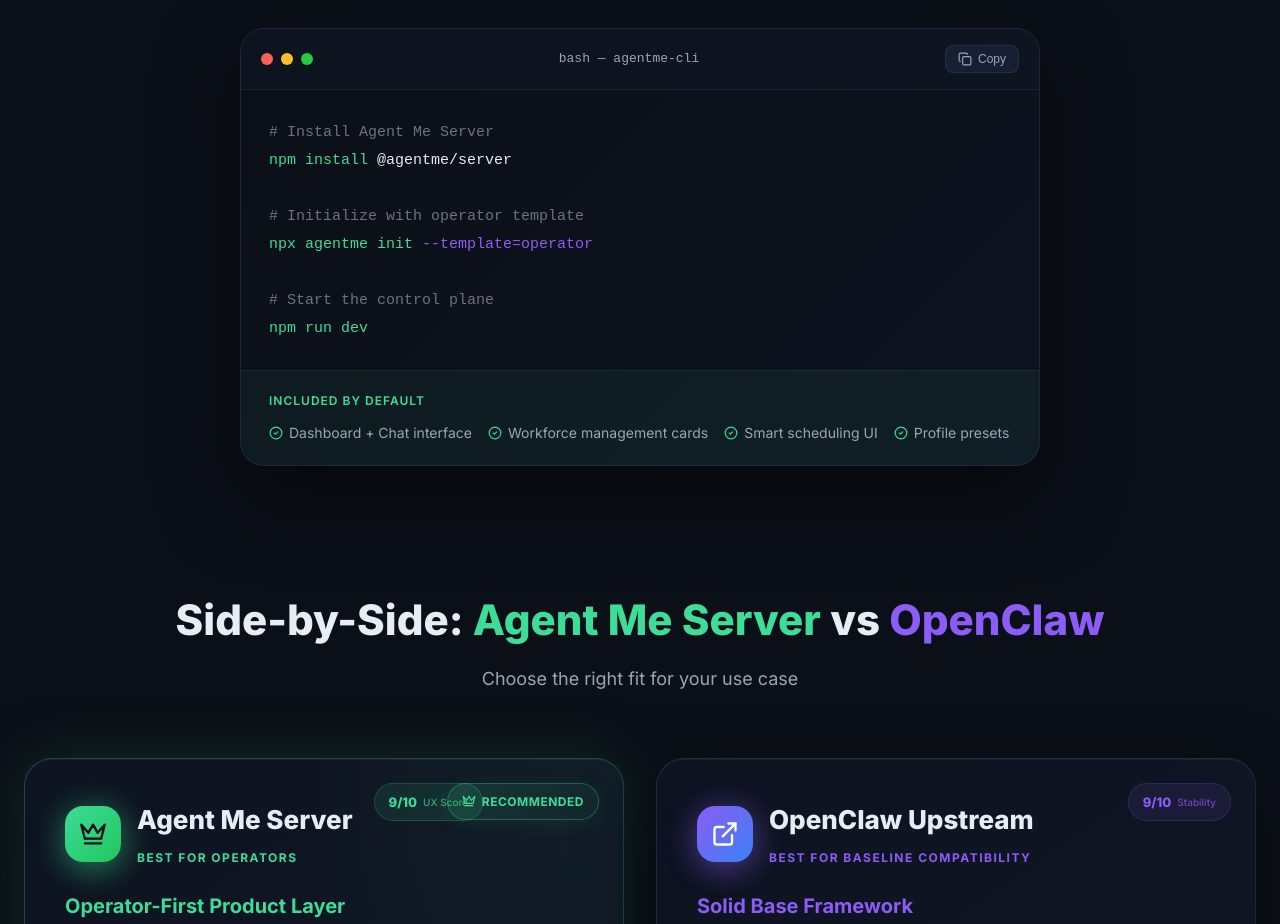
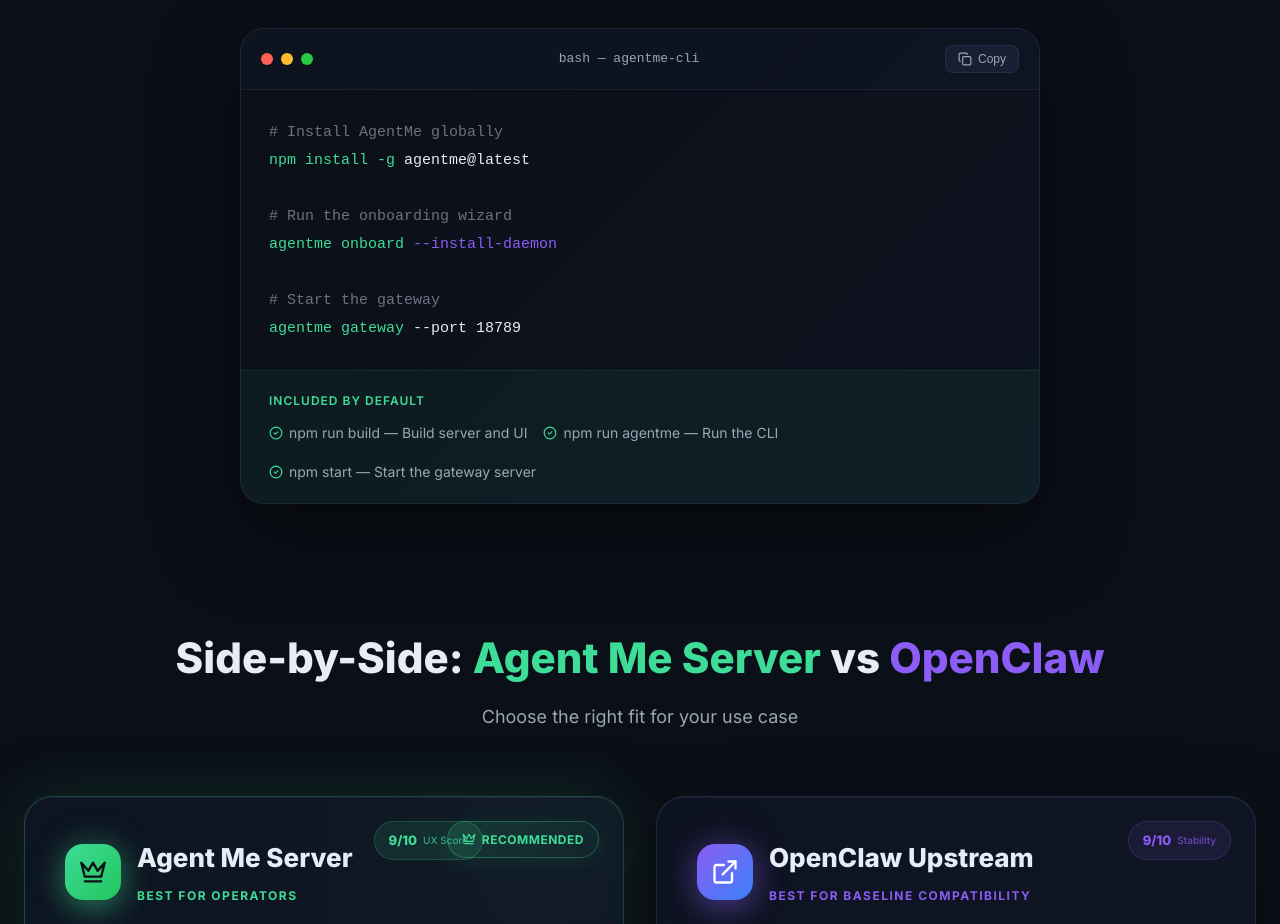
Before and after one commit to Tiagocruz3/agentmesite, a React (Vite) app: page / in a window 1280 px wide. Shown: the part 1540-2464 px from the top of the page. Built offline with nearby package versions, Linux system fonts and the light colour scheme; the HTML template or start-up script is replaced by a standard one.

Commit message:
Update Quick Start commands with correct AgentMe CLI instructions

```diff
--- a/src/components/Hero.jsx
+++ b/src/components/Hero.jsx
@@ -91,10 +91,9 @@ const whyFeatures = [
 ]
 
 const includedFeatures = [
-  'Dashboard + Chat interface',
-  'Workforce management cards',
-  'Smart scheduling UI',
-  'Profile presets'
+  'npm run build — Build server and UI',
+  'npm run agentme — Run the CLI',
+  'npm start — Start the gateway server'
 ]
 
 const trustFeatures = [
@@ -116,7 +115,7 @@ const Hero = () => {
   const [copied, setCopied] = useState(false)
 
   const copyInstall = () => {
-    navigator.clipboard.writeText('npm install @agentme/server\nnpx agentme init --template=operator\nnpm run dev')
+    navigator.clipboard.writeText('# Install AgentMe globally\nnpm install -g agentme@latest\n\n# Run the onboarding wizard\nagentme onboard --install-daemon\n\n# Start the gateway\nagentme gateway --port 18789')
     setCopied(true)
     setTimeout(() => setCopied(false), 2000)
   }
@@ -333,12 +332,12 @@ const Hero = () => {
             <div style={{ padding: '28px' }}>
               <pre style={{ margin: 0, fontFamily: "'JetBrains Mono', 'Fira Code', monospace", fontSize: '15px', lineHeight: 1.8, color: '#E6EDF7' }}>
                 <code>
-                  <span style={{ color: '#6B7280' }}># Install Agent Me Server</span>{"\n"}
-                  <span style={{ color: '#3DDC97' }}>npm install</span> <span style={{ color: '#E6EDF7' }}>@agentme/server</span>{"\n\n"}
-                  <span style={{ color: '#6B7280' }}># Initialize with operator template</span>{"\n"}
-                  <span style={{ color: '#3DDC97' }}>npx agentme init</span> <span style={{ color: '#8B5CF6' }}>--template=operator</span>{"\n\n"}
-                  <span style={{ color: '#6B7280' }}># Start the control plane</span>{"\n"}
-                  <span style={{ color: '#3DDC97' }}>npm run dev</span>
+                  <span style={{ color: '#6B7280' }}># Install AgentMe globally</span>{"\n"}
+                  <span style={{ color: '#3DDC97' }}>npm install -g</span> <span style={{ color: '#E6EDF7' }}>agentme@latest</span>{"\n\n"}
+                  <span style={{ color: '#6B7280' }}># Run the onboarding wizard</span>{"\n"}
+                  <span style={{ color: '#3DDC97' }}>agentme onboard</span> <span style={{ color: '#8B5CF6' }}>--install-daemon</span>{"\n\n"}
+                  <span style={{ color: '#6B7280' }}># Start the gateway</span>{"\n"}
+                  <span style={{ color: '#3DDC97' }}>agentme gateway</span> <span style={{ color: '#E6EDF7' }}>--port 18789</span>
                 </code>
               </pre>
             </div>
```
